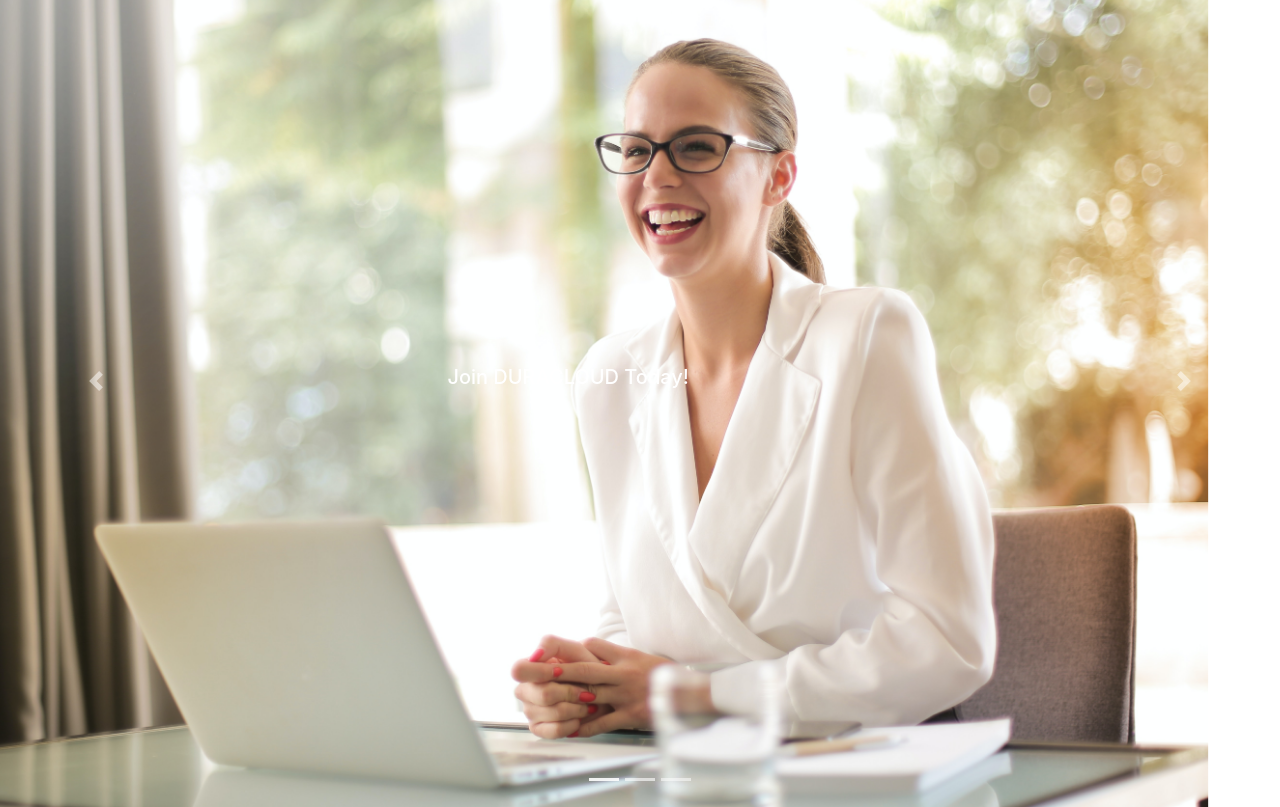
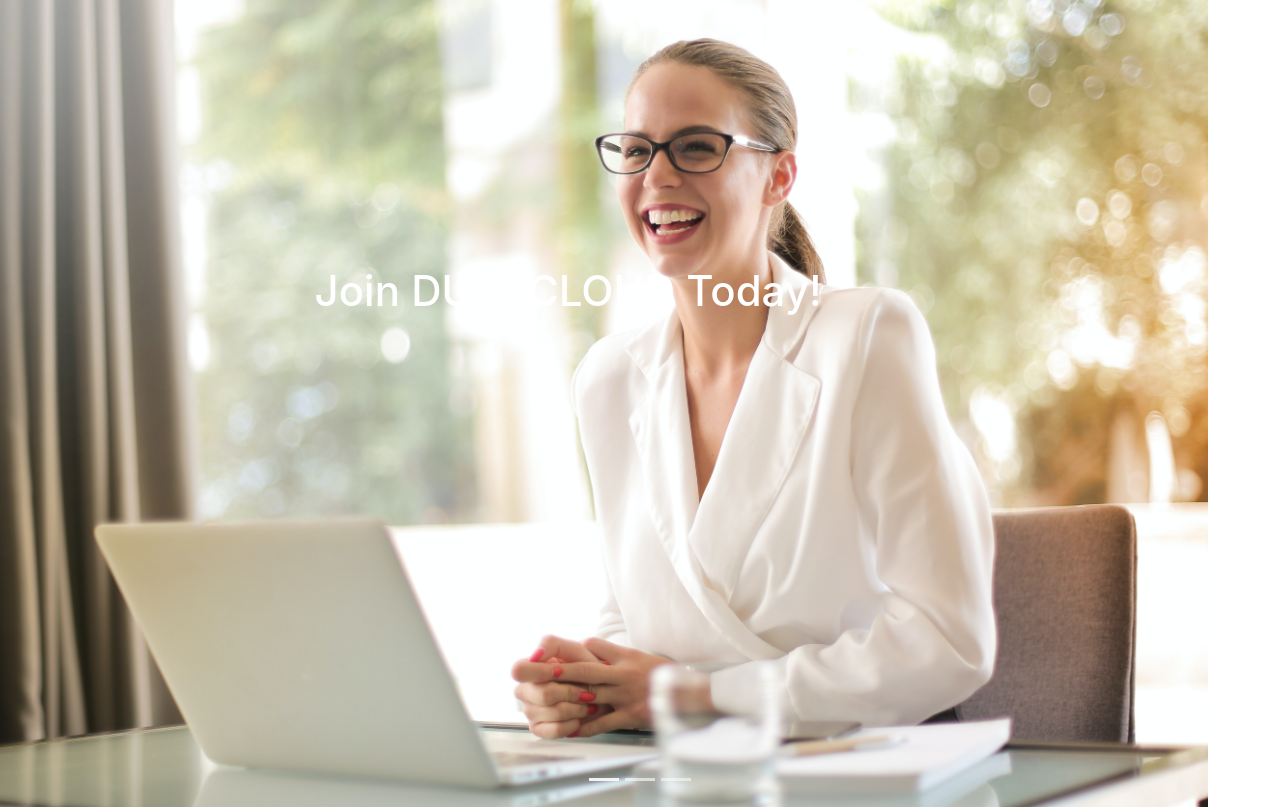
Before and after one commit to CodeMaster7/business-website, a plain HTML site: page index.html in a window 1280 px wide. Shown: the part 112-919 px from the top of the page. Drawn offline with nearby package versions, Linux system fonts and the light colour scheme.

Commit message:
more code

```diff
--- a/index.html
+++ b/index.html
@@ -77,14 +77,14 @@
                         <!-- /.carousel-caption -->
                     </div>
                 </div>
-                <a class="carousel-control-prev" href="#headerSlider" role="button" data-slide="prev">
+                <!-- <a class="carousel-control-prev" href="#headerSlider" role="button" data-slide="prev">
                     <span class="carousel-control-prev-icon" aria-hidden="true"></span>
                     <span class="sr-only">Previous</span>
                 </a>
                 <a class="carousel-control-next" href="#headerSlider" role="button" data-slide="next">
                     <span class="carousel-control-next-icon" aria-hidden="true"></span>
                     <span class="sr-only">Next</span>
-                </a>
+                </a> -->
             </div>
         </div>
 
--- a/style.css
+++ b/style.css
@@ -48,7 +48,7 @@
 }
 
 .carousel-caption {
-    top: 50%;
+    top: 40%;
     transform: translateY(-50%);
     -webkit-transform: translateY(-50%);
     -moz-transform: translateY(-50%);
@@ -56,3 +56,8 @@
     -o-transform: translateY(-50%);
     bottom: initial !important;
 }
+
+.carousel-caption h5 {
+    color: #fff;
+    font-size: 42px;
+}
```
